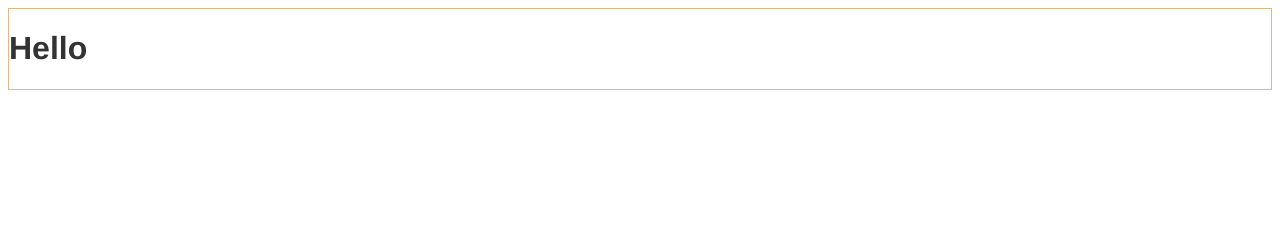
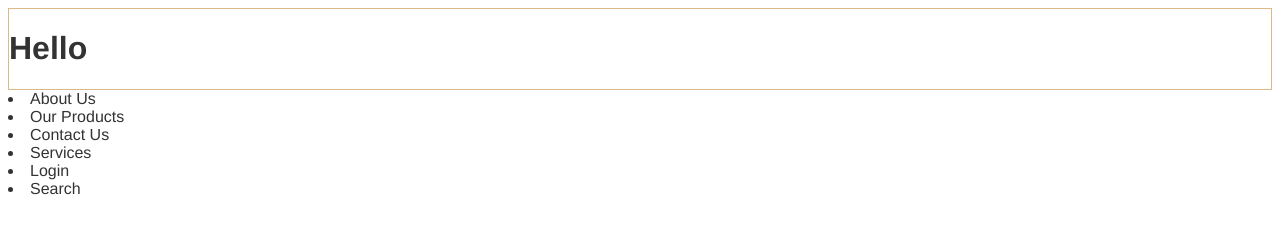
Before and after one commit to JuniorUyi/ease-website, a Gatsby site: page / in a window 1280 px wide. Built offline with nearby package versions, Linux system fonts and the light colour scheme; Gatsby itself is replaced by a stand-in of ours.

Commit message:
Added Navigation Bar

```diff
--- a/gatsby-config.js
+++ b/gatsby-config.js
@@ -29,11 +29,5 @@ module.exports = {
       },
       __key: 'images',
     },
-    {
-      resolve: `gatsby-source-custom`,
-      options: {
-        apiKey: process.env.API_KEY,
-      },
-    },
   ],
 };
--- /dev/null
+++ b/src/components/navbar/navbar.js
@@ -0,0 +1,14 @@
+import React from 'react';
+
+export default function NavBar() {
+  return (
+      <nav>
+          <li>About Us</li>
+          <li>Our Products</li>
+          <li>Contact Us</li>
+          <li>Services</li>
+          <li>Login</li>
+          <li>Search</li>
+      </nav>
+  );
+}
--- a/src/layouts/index.js
+++ b/src/layouts/index.js
@@ -1,6 +1,12 @@
 /* eslint-disable react/prop-types */
 import React from 'react';
+import NavBar from '../components/navbar/navbar';
 
 export default function Layout({ children }) {
-  return <div>{children}</div>;
+  return (
+    <div>
+      {children}
+      <NavBar />
+    </div>
+  );
 }
```
Also changed, not shown: src/components/layout.js (deleted), 1 other file.
